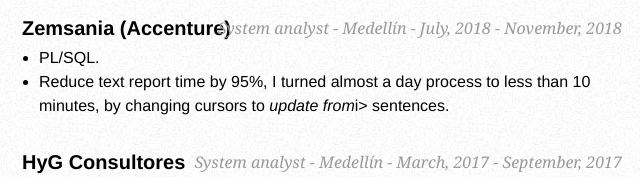
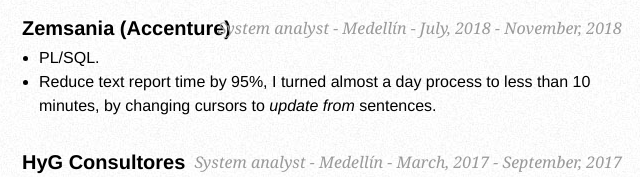
Before and after one commit to garraxxi/CV, a plain HTML site: page index.html in a window 1280 px wide. Shown: the part 1308-1485 px from the top of the page, 418-1058 px from the left. Drawn offline with Linux system fonts and the light colour scheme.

Commit message:
Update index.html
Fixing tag ending

```diff
--- a/index.html
+++ b/index.html
@@ -99,7 +99,7 @@
                 <h2>Zemsania (Accenture) <span>System analyst - Medellín - July, 2018 - November, 2018</span></h2>
                 <ul>
                     <li>PL/SQL.</li>
-                    <li>Reduce text report time by 95%, I turned almost a day process to less than 10 minutes, by changing cursors to <i>update from</i>i> sentences.</li>
+                    <li>Reduce text report time by 95%, I turned almost a day process to less than 10 minutes, by changing cursors to <i>update from</i> sentences.</li>
                 </ul>
 
 
```
